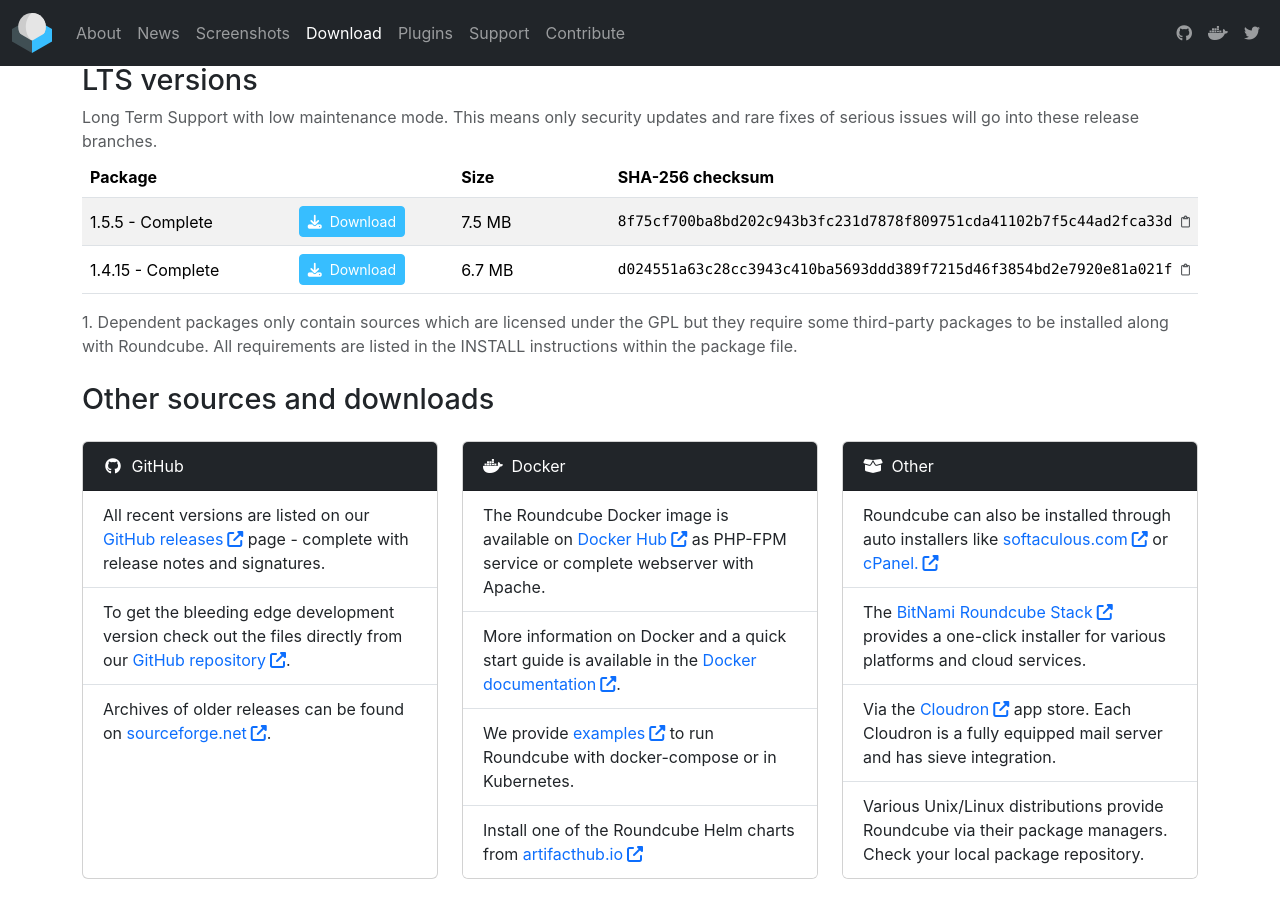
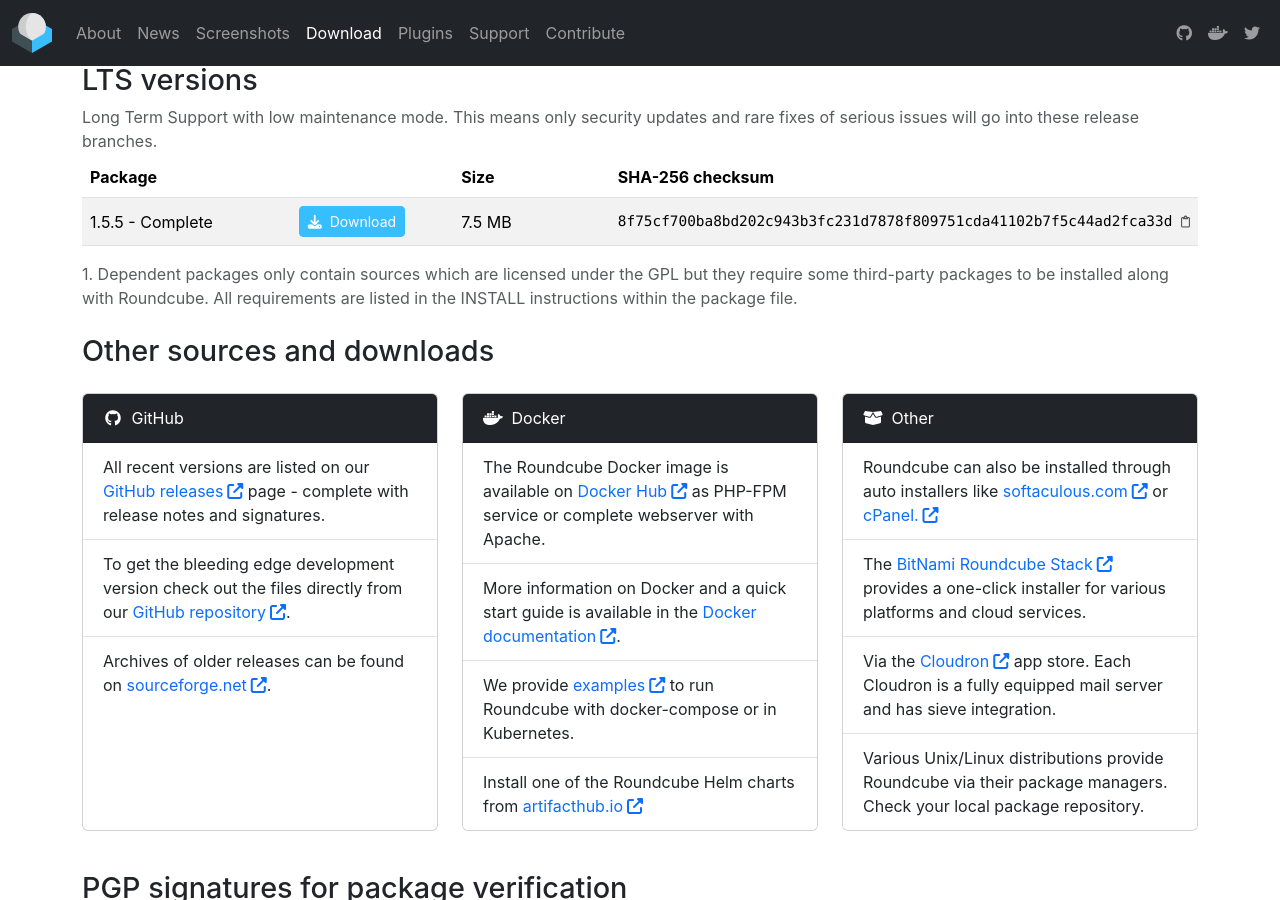
Before and after one commit to roundcube/roundcube.github.com, a Jekyll site: the page built from download/index.html, in a window 1280 px wide and 900 px high, scrolled down 351 px. Built offline with Jekyll 4.4.1, drawn with Linux system fonts in a browser that asks for light colours; comment, search, counter and statistics services are not loaded.

Commit message:
Stop support for 1.4

```diff
--- a/_data/releases.json
+++ b/_data/releases.json
@@ -37,12 +37,6 @@
                 "url": "https://github.com/roundcube/roundcubemail/releases/download/1.5.5/roundcubemail-1.5.5-complete.tar.gz",
                 "size": "7.5 MB",
                 "checksum": "8f75cf700ba8bd202c943b3fc231d7878f809751cda41102b7f5c44ad2fca33d"
-            },
-            {
-                "package": "1.4.15 - Complete",
-                "url": "https://github.com/roundcube/roundcubemail/releases/download/1.4.15/roundcubemail-1.4.15-complete.tar.gz",
-                "size": "6.7 MB",
-                "checksum": "d024551a63c28cc3943c410ba5693ddd389f7215d46f3854bd2e7920e81a021f"
             }
         ]
     },
```
Also changed, not shown: _posts/2023-10-16-security-updates-1.5.5-and-1.4.15.md (+2 -0 lines).
